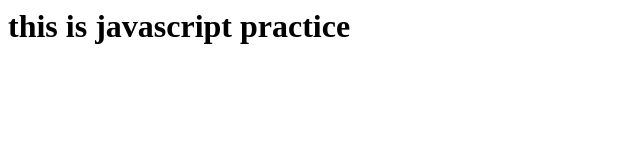
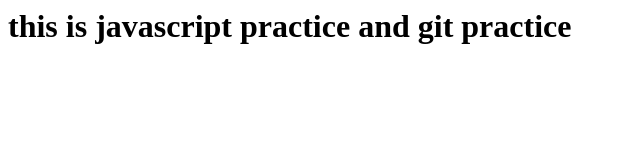
Before and after one commit to yashurastogi/javascript, a plain HTML site: page javascript practice/index.html in a window 1280 px wide. Shown: the whole page, without its empty margins (0-640 px from the left). Drawn offline with Linux system fonts and the light colour scheme.

Commit message:
Please accept changes

```diff
--- a/javascript practice/codeChallenge5.js
+++ b/javascript practice/codeChallenge5.js
@@ -0,0 +1,46 @@
+/*
+create and compare BMI of john and marry
+BMI = mass/weight^2
+1. create object with firstname, last name, mass, weight
+2. create method BMI and calculate BMI
+3. store BMI in object and call it
+4. compare BMI of two and print who has highest BMI
+*/
+var calBMI =
+{
+    calculateBMI: function()
+{
+    this.BMI = this.mass/this.height;
+
+}
+};
+var john =
+{
+firstname: 'John',
+lastname: 'Smith',
+mass : 60,
+height :160,
+
+/*calBMI : function()
+{
+    this.BMI = this.mass/(this.height);
+  }
+*/
+};
+var marry =
+{
+firstname: 'Marry',
+lastname: 'Smith',
+mass :80,
+height: 140,
+//nh:calBMI.calculateBMI.call(marry),
+//kj:566
+/*calBMI: function()
+{
+this.BMI = this.mass/ (this.height^2);
+}*/
+};
+
+var x=calBMI.calculateBMI.call(john);
+console.log(marry);
+console.log(x);
--- a/javascript practice/index.htm
+++ b/javascript practice/index.html
@@ -1,9 +1,9 @@
-<htmm>
+<html>
 
     <script src = 'codeChallenge5.js'></script>
     <body>
    <h1>
-       this is javascript practice
+       this is javascript practice and git practice
    </h1>
     </body>
-</htmm>
+</html>
```
Also changed, not shown: javascript practice/practice.js (added, +62 -0 lines).
